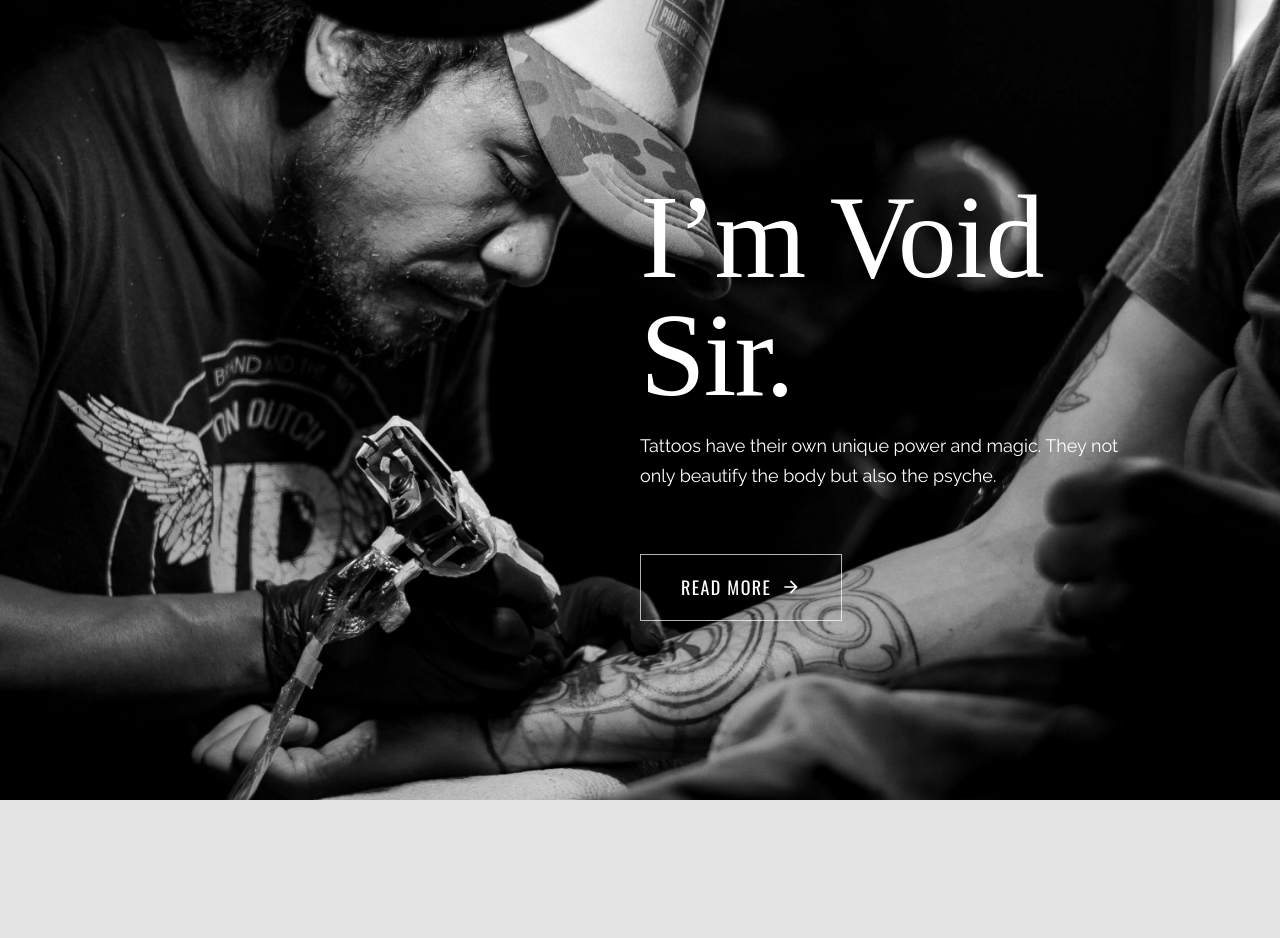
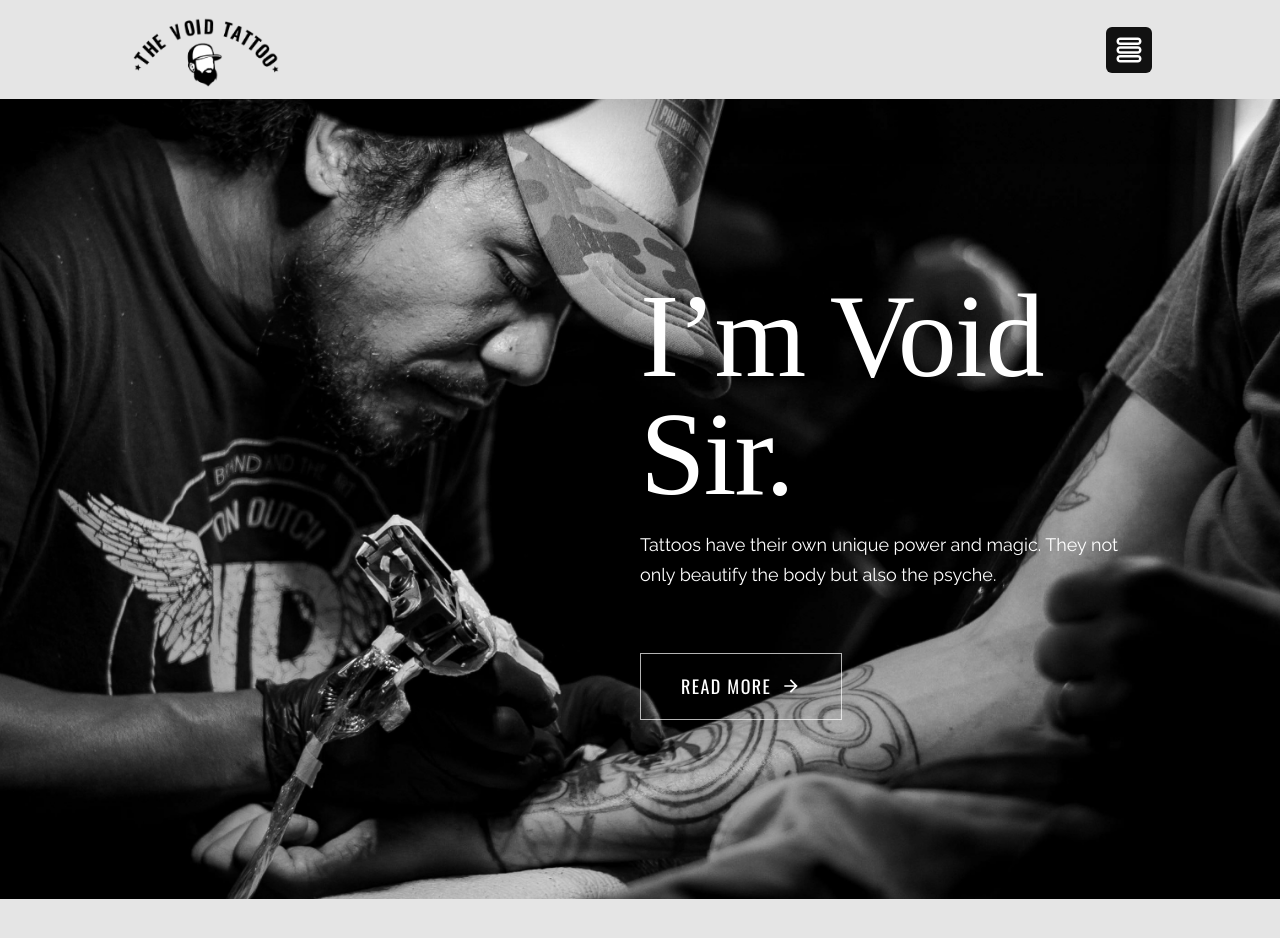
Before and after one commit to JacekLiman/tattoo-website, a React (Vite) app: page / in a window 1280 px wide. Shown: the top 938 px of the page. Before the commit the page ends 800 px from the top, so only its background shows below. Built offline with nearby package versions, Linux system fonts and the light colour scheme; a web font is replaced by a local one.

Commit message:
add Header component

```diff
--- a/src/App.tsx
+++ b/src/App.tsx
@@ -1,9 +1,12 @@
+import Header from "./components/Header";
 import Hero from "./components/Hero";
 
 function App() {
   return (
-    <div className="max-w-[1920px] mx-auto overflow-hidden bg-white">
-      <Hero/>
+    <div className="max-w-[1920px] mx-auto overflow-hidden">
+      <Header />
+      <Hero />
+      <div className="h-[1000px]"></div>
     </div>
   );
 }
--- /dev/null
+++ b/src/components/Header.tsx
@@ -0,0 +1,54 @@
+import React, { useState, useEffect } from "react";
+
+import { headerData } from "../data";
+
+import { TiThMenuOutline } from "react-icons/ti";
+import Nav from "./Nav";
+import NavMobile from "./NavMobile";
+import Socials from "./Socials";
+
+const Header = () => {
+  const [isActive, setIsActive] = useState(false);
+  const [navMobile, setNavMobile] = useState(false);
+  useEffect(() => {
+    window.addEventListener("scroll", () => {
+      window.scrollY > 50 ? setIsActive(true) : setIsActive(false);
+    });
+  }, []);
+
+  const { logo } = headerData;
+  return (
+    <header className="fixed left-0 top-0 w-screen z-50 duration-300 shadow-2xl">
+      <div className={`max-w-[1920px] mx-auto bg-[#E5E5E5]`}>
+        <div className="container mx-auto py-3">
+          <div className="flex justify-between items-center">
+            <a href="/">
+              <img className="h-[75px]" src={logo} alt="" />
+            </a>
+            <div className="hidden xl:block">
+              <Nav />
+            </div>
+            <div className="hidden xl:block">
+              <Socials />
+            </div>
+            <button
+              onClick={() => setNavMobile(!navMobile)}
+              className="text-3xl xl:hidden bg-dark text-white p-2 rounded-md "
+            >
+              <TiThMenuOutline />
+            </button>
+            <div
+              className={` ${
+                navMobile ? "max-h-screen" : "max-h-0"
+              } h-screen  fixed bg-[#E5E5E5] w-screen top-0 left-0 -z-10 xl:hidden  transition-all duration-300 overflow-hidden`}
+            >
+              <NavMobile />
+            </div>
+          </div>
+        </div>
+      </div>
+    </header>
+  );
+};
+
+export default Header;
--- a/src/components/Hero.tsx
+++ b/src/components/Hero.tsx
@@ -3,7 +3,7 @@ import { heroData } from "../data";
 const Hero = () => {
   const { title, subtitle, btnText, btnIcon } = heroData;
   return (
-    <section className="bg-hero bg-cover bg-center h-[40vh] lg:h-screen bg-no-repeat relative">
+    <section className="mt-[99px] bg-hero bg-cover bg-center h-[70vh] lg:h-screen bg-no-repeat relative">
       <div className="container mx-auto text-white h-full">
         <div className="grid grid-cols-1 md:grid-cols-2 h-full">
           <div className="hidden md:block"></div>
--- /dev/null
+++ b/src/components/Nav.tsx
@@ -0,0 +1,26 @@
+import { navData } from "../data";
+
+const Nav = () => {
+  const { items } = navData;
+  return (
+    <nav className="">
+      <ul className="flex items-center gap-5">
+        {items.map((item, idx) => {
+          const { href, name } = item;
+          return (
+            <li key={idx}>
+              <a
+                className="inline-block text-xl font-primary uppercase py-1 border-b-2 hover:border-dark border-transparent"
+                href={href}
+              >
+                {name}
+              </a>
+            </li>
+          );
+        })}
+      </ul>
+    </nav>
+  );
+};
+
+export default Nav;
--- /dev/null
+++ b/src/components/NavMobile.tsx
@@ -0,0 +1,26 @@
+import { navData } from "../data";
+
+const NavMobile = () => {
+  const { items } = navData;
+  return (
+    <nav className="w-full h-full flex justify-center items-center">
+      <ul className="space-y-5 text-center">
+        {items.map((item, idx) => {
+          const { href, name } = item;
+          return (
+            <li key={idx}>
+              <a
+                className="inline-block text-2xl font-primary uppercase"
+                href={href}
+              >
+                {name}
+              </a>
+            </li>
+          );
+        })}
+      </ul>
+    </nav>
+  );
+};
+
+export default NavMobile;
--- /dev/null
+++ b/src/components/Socials.tsx
@@ -0,0 +1,17 @@
+import { socialData } from "../data";
+
+const Socials = () => {
+  return (
+    <ul className="flex items-center gap-2">
+      {socialData.map((item, idx) => {
+        return (
+          <li className="p-2" key={idx}>
+            <a className="text-xl" href={item.href}>{item.icon}</a>
+          </li>
+        );
+      })}
+    </ul>
+  );
+};
+
+export default Socials;
--- a/tailwind.config.js
+++ b/tailwind.config.js
@@ -23,7 +23,6 @@ export default {
       animation: {
         down: "down 1s linear forwards",
       },
-
       keyframes: {
         down: {
           "0%": { transform: "translateY(-80px)" },
```
